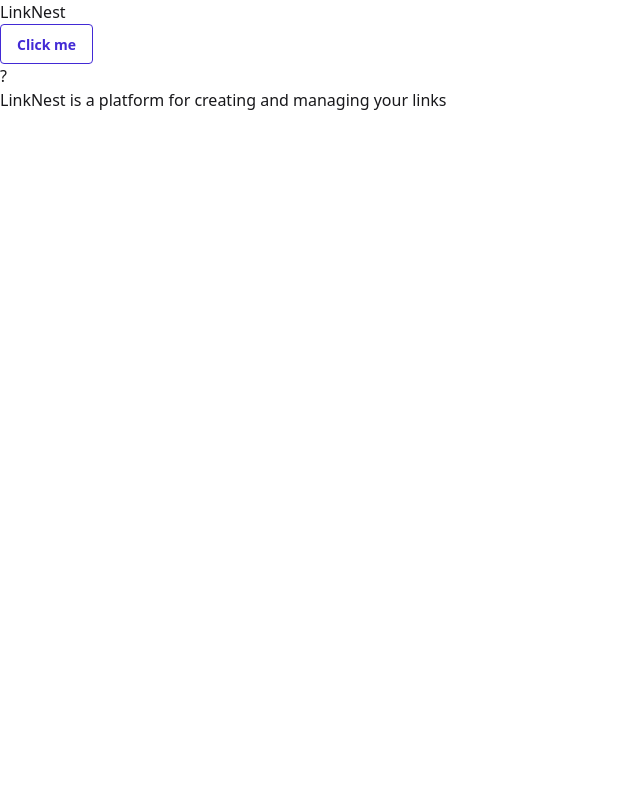
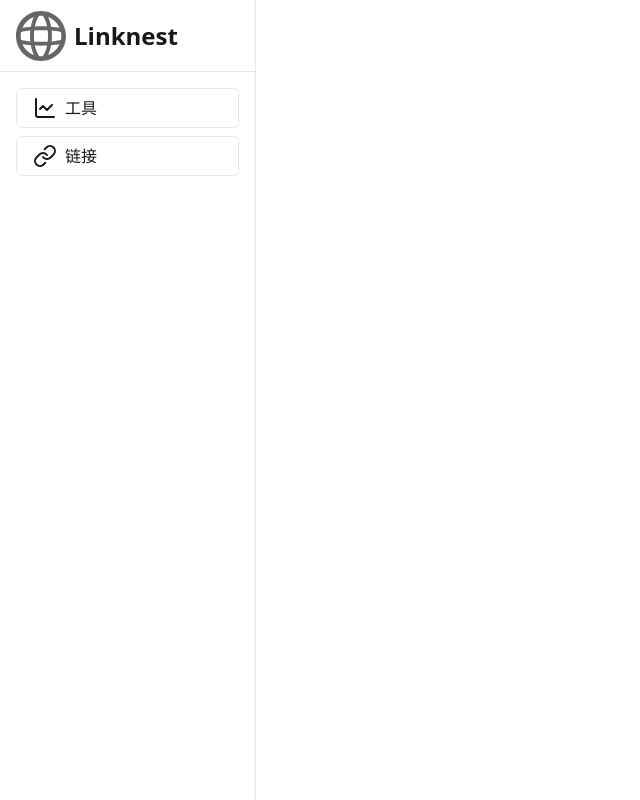
Before and after one commit to fzzv/linknest, a Next.js app in the folder apps/web/: page / in a window 1280 px wide. Shown: the whole page, without its empty margins (0-640 px from the left). Built offline with nearby package versions, Linux system fonts and the light colour scheme.

Commit message:
chore: add sidebar

```diff
--- a/apps/web/app/(main)/page.tsx
+++ b/apps/web/app/(main)/page.tsx
@@ -1,15 +1,29 @@
-import { Card } from "@linknest/ui/card";
+import Sidebar from "@/components/Sidebar";
+import { Menu } from "lucide-react";
+
+const sidebarItems = [
+  {
+    label: "工具",
+    icon: 'ChartLine',
+  },
+  {
+    label: "链接",
+    icon: 'Link',
+  },
+];
 
 export default function Home() {
-  return <div>
-    <h1>LinkNest</h1>
-    <button className="btn btn-primary btn-outline">Click me</button>
-    <Card
-      title="LinkNest"
-      description="LinkNest is a platform for creating and managing your links"
-      href="https://xyu.fan"
-    >
-      <p>LinkNest is a platform for creating and managing your links</p>
-    </Card>
-  </div>;
+  return (
+    <div>
+      <Sidebar
+        className="fixed top-0 left-0 lg:block hidden border-r border-gray-200"
+        sidebarItems={sidebarItems}
+      />
+      <main className="lg:pl-[256px] w-full h-screen">
+        <nav className="h-10 bg-green-300 flex items-center px-4 lg:hidden">
+          <Menu className="text-white" />
+        </nav>
+      </main>
+    </div>
+  );
 }
--- /dev/null
+++ b/apps/web/components/Sidebar.tsx
@@ -0,0 +1,37 @@
+import { cn } from "@linknest/utils/lib";
+import Image from "next/image";
+import SvgIcon, { IconName } from "@/components/SvgIcon";
+
+interface SidebarProps {
+  className?: string;
+  sidebarItems: {
+    label: string;
+    icon?: IconName;
+    href?: string;
+  }[];
+}
+
+const Sidebar = ({ className, sidebarItems }: SidebarProps) => {
+  return (
+    <div className={cn("w-64 h-screen", className)}>
+      <header className="flex items-center gap-2 h-18 px-4 border-b border-gray-200">
+        <Image src="/globe.svg" alt="logo" width={50} height={50} />
+        <div className="text-2xl font-bold">Linknest</div>
+      </header>
+
+      <div className="flex-1 overflow-y-auto flex-col px-4 py-4 space-y-2">
+        {sidebarItems.map((item) => (
+          <div
+            className="flex items-center gap-2 h-10 w-full px-4 rounded-md border border-gray-200 hover:bg-gray-100 cursor-pointer"
+            key={item.label}
+          >
+            {item.icon && <SvgIcon name={item.icon} />}
+            <span>{item.label}</span>
+          </div>
+        ))}
+      </div>
+    </div>
+  );
+};
+
+export default Sidebar;
```
